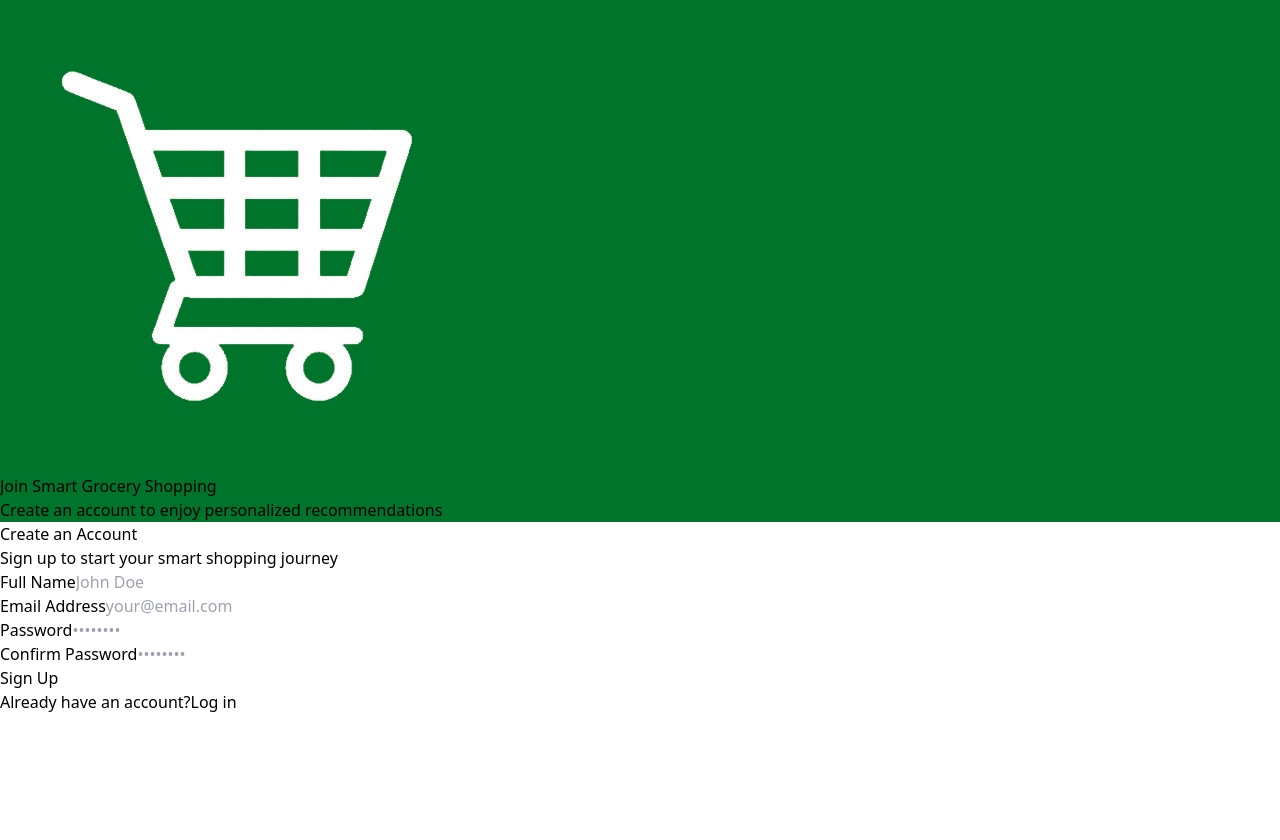
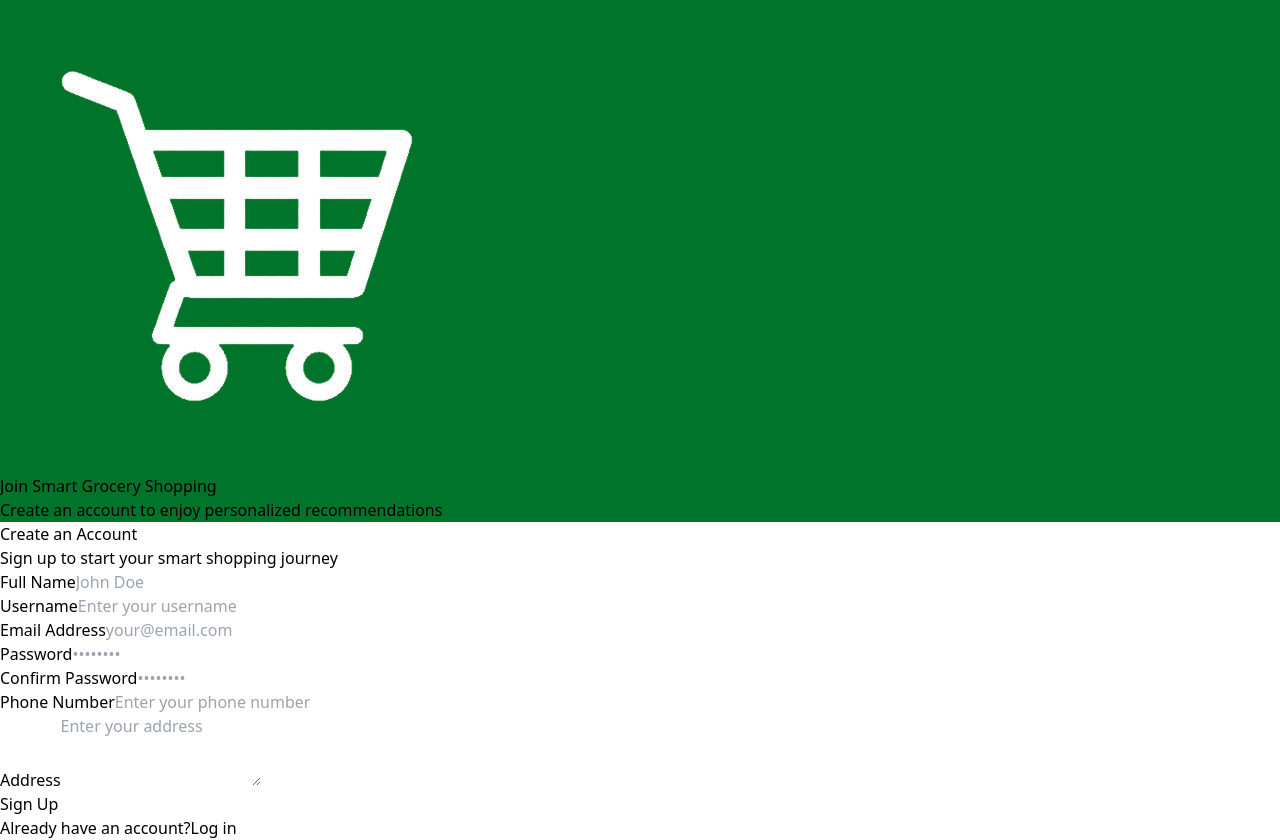
Before and after one commit to KMSDulshan/grocery-mate, a React (Vite) app in the folder frontend/: page /SignUp in a window 1280 px wide. Before the commit the page ends 800 px from the top, so only its background shows below. Built offline with nearby package versions, Linux system fonts and the light colour scheme.

Commit message:
feet: user login

```diff
--- a/frontend/src/component/SignUpPage.jsx
+++ b/frontend/src/component/SignUpPage.jsx
@@ -1,6 +1,39 @@
-import React from 'react';
+import React, { useState } from 'react';
+import { useNavigate } from "react-router-dom";
+import { register } from "../api/auth";
 import LogoImage from '../assets/grocery-mate-logo.png';
+
 const Signup = () => {
+  const [formData, setFormData] = useState({
+    name: "",
+    username: "",
+    email: "",
+    password: "",
+    confirmPassword: "",
+    phoneNumber: "", // Add phone number
+    address: "", // Add address
+  });
+  const [error, setError] = useState("");
+  const navigate = useNavigate();
+
+  const handleChange = (e) => {
+    setFormData({ ...formData, [e.target.name]: e.target.value });
+  };
+
+  const handleRegister = async (e) => {
+    e.preventDefault();
+    if (formData.password !== formData.confirmPassword) {
+      setError("Passwords do not match");
+      return;
+    }
+    try {
+      await register(formData);
+      navigate("/Login");
+    } catch (err) {
+      setError(err.response?.data?.error || "Registration failed");
+    }
+  };
+
   return (
     <div className="bg-green-50 min-h-screen">
       <div className="min-h-screen flex flex-col md:flex-row">
@@ -37,14 +70,31 @@ const Signup = () => {
             <h2 className="text-3xl font-bold text-gray-800 mb-2 text-center md:text-left">Create an Account</h2>
             <p className="text-gray-600 mb-8 text-center md:text-left">Sign up to start your smart shopping journey</p>
 
-            <form>
+            <form onSubmit={handleRegister}>
               <div className="mb-6">
                 <label htmlFor="name" className="block text-sm font-medium text-gray-700 mb-2">Full Name</label>
                 <input
                   type="text"
                   id="name"
+                  name="name"
+                  value={formData.name}
+                  onChange={handleChange}
                   className="w-full py-3 px-4 border border-gray-300 rounded-lg focus:ring-green-500 focus:border-green-500"
                   placeholder="John Doe"
+                />
+              </div>
+
+              <div className="mb-6">
+                <label htmlFor="username" className="block text-sm font-medium text-gray-700 mb-2">Username</label>
+                <input
+                  type="text"
+                  id="username"
+                  name="username"
+                  value={formData.username}
+                  onChange={handleChange}
+                  className="w-full py-3 px-4 border border-gray-300 rounded-lg focus:ring-green-500 focus:border-green-500"
+                  placeholder="Enter your username"
+                  required
                 />
               </div>
 
@@ -53,6 +103,9 @@ const Signup = () => {
                 <input
                   type="email"
                   id="email"
+                  name="email"
+                  value={formData.email}
+                  onChange={handleChange}
                   className="w-full py-3 px-4 border border-gray-300 rounded-lg focus:ring-green-500 focus:border-green-500"
                   placeholder="your@email.com"
                 />
@@ -63,20 +116,54 @@ const Signup = () => {
                 <input
                   type="password"
                   id="password"
+                  name="password"
+                  value={formData.password}
+                  onChange={handleChange}
                   className="w-full py-3 px-4 border border-gray-300 rounded-lg focus:ring-green-500 focus:border-green-500"
                   placeholder="••••••••"
                 />
               </div>
 
               <div className="mb-6">
-                <label htmlFor="confirm-password" className="block text-sm font-medium text-gray-700 mb-2">Confirm Password</label>
+                <label htmlFor="confirmPassword" className="block text-sm font-medium text-gray-700 mb-2">Confirm Password</label>
                 <input
                   type="password"
-                  id="confirm-password"
+                  id="confirmPassword"
+                  name="confirmPassword"
+                  value={formData.confirmPassword}
+                  onChange={handleChange}
                   className="w-full py-3 px-4 border border-gray-300 rounded-lg focus:ring-green-500 focus:border-green-500"
                   placeholder="••••••••"
                 />
               </div>
+
+              <div className="mb-6">
+                <label htmlFor="phoneNumber" className="block text-sm font-medium text-gray-700 mb-2">Phone Number</label>
+                <input
+                  type="tel"
+                  id="phoneNumber"
+                  name="phoneNumber"
+                  value={formData.phoneNumber}
+                  onChange={handleChange}
+                  className="w-full py-3 px-4 border border-gray-300 rounded-lg focus:ring-green-500 focus:border-green-500"
+                  placeholder="Enter your phone number"
+                />
+              </div>
+
+              <div className="mb-6">
+                <label htmlFor="address" className="block text-sm font-medium text-gray-700 mb-2">Address</label>
+                <textarea
+                  id="address"
+                  name="address"
+                  value={formData.address}
+                  onChange={handleChange}
+                  className="w-full py-3 px-4 border border-gray-300 rounded-lg focus:ring-green-500 focus:border-green-500"
+                  placeholder="Enter your address"
+                  rows="3"
+                />
+              </div>
+
+              {error && <p className="text-red-500 mb-4">{error}</p>}
 
               <button
                 type="submit"
--- a/frontend/src/component/UserLogin.jsx
+++ b/frontend/src/component/UserLogin.jsx
@@ -1,7 +1,26 @@
-import React from 'react';
+import React, { useState } from 'react';
 import LogoImage from '../assets/grocery-mate-logo.png';
-import { Link } from "react-router-dom";
+import { Link, useNavigate } from "react-router-dom";
+import { login } from "../api/auth";
+
 const Login = () => {
+  const [email, setEmail] = useState("");
+  const [password, setPassword] = useState("");
+  const [error, setError] = useState("");
+  const navigate = useNavigate();
+
+  const handleLogin = async (e) => {
+    e.preventDefault();
+    try {
+      const { token, user } = await login(email, password); // Assuming `login` API returns user data
+      localStorage.setItem("token", token);
+      localStorage.setItem("user", JSON.stringify(user)); // Store user data
+      navigate("/home"); // Redirect to home page
+    } catch (err) {
+      setError(err.response?.data?.error || "Login failed");
+    }
+  };
+
   return (
     <div className="bg-green-50 min-h-screen">
       <div className="min-h-screen flex flex-col md:flex-row">
@@ -38,7 +57,7 @@ const Login = () => {
             <h2 className="text-3xl font-bold text-gray-800 mb-2 text-center md:text-left">Welcome Back</h2>
             <p className="text-gray-600 mb-8 text-center md:text-left">Log in to continue smart shopping</p>
 
-            <form>
+            <form onSubmit={handleLogin}>
               <div className="mb-6">
                 <label htmlFor="email" className="block text-sm font-medium text-gray-700 mb-2">Email Address</label>
                 <div className="relative">
@@ -48,6 +67,8 @@ const Login = () => {
                   <input
                     type="email"
                     id="email"
+                    value={email}
+                    onChange={(e) => setEmail(e.target.value)}
                     className="pl-10 w-full py-3 border border-gray-300 rounded-lg focus:ring-green-500 focus:border-green-500"
                     placeholder="your@email.com"
                   />
@@ -66,6 +87,8 @@ const Login = () => {
                   <input
                     type="password"
                     id="password"
+                    value={password}
+                    onChange={(e) => setPassword(e.target.value)}
                     className="pl-10 w-full py-3 border border-gray-300 rounded-lg focus:ring-green-500 focus:border-green-500"
                     placeholder="••••••••"
                   />
@@ -80,13 +103,15 @@ const Login = () => {
                 />
                 <label htmlFor="remember-me" className="ml-2 block text-sm text-gray-700">Remember me</label>
               </div>
-              <Link to = "/home">
+
+              {error && <p className="text-red-500">{error}</p>}
+
               <button
+                type="submit"
                 className="w-full py-3 bg-green-600 hover:bg-green-700 text-white rounded-lg font-medium transition duration-300 focus:outline-none focus:ring-2 focus:ring-offset-2 focus:ring-green-500"
               >
                 Log In
               </button>
-              </Link>
 
               {/* Google Login Button */}
               <button
```
Lines whose indentation alone changed are shown as unchanged.
